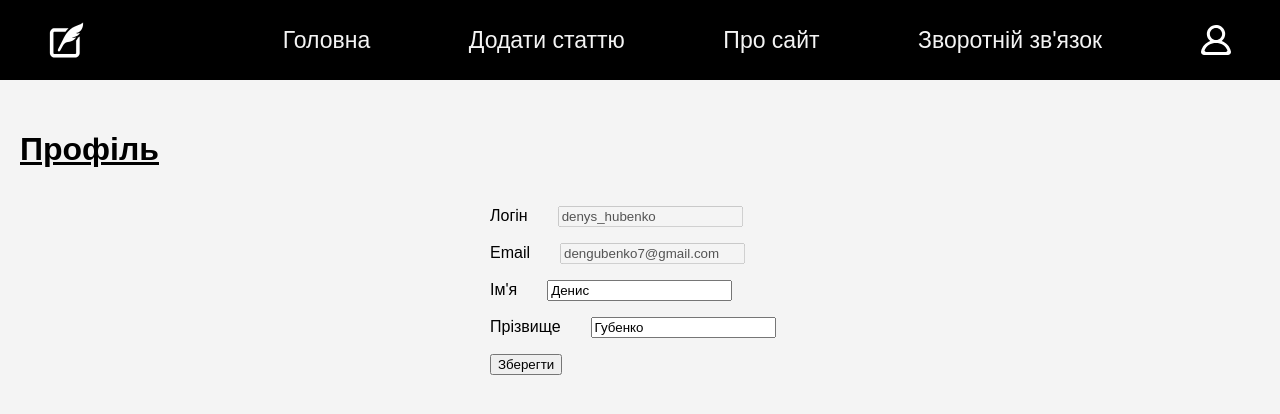
After one commit to denyshub/Blog_Django, a Django app: page /users/profile/ in a window 1280 px wide. The commit adds this page. Shown: the top 414 px of the page. Run offline with Django 4.2, Linux system fonts and the light colour scheme; a user stored in the database is signed in.

Commit message:
reg finished, profile added

```diff
--- a/petblog/blog/urls.py
+++ b/petblog/blog/urls.py
@@ -9,9 +9,7 @@ urlpatterns = [
     path('about/', views.about, name='about'),
     path('add_post/', views.AddPage.as_view(), name='add_post'),
     path('contacts/', views.contacts, name='contacts'),
-    path('login/', views.login, name='login'),
     path('post/<slug:post_slug>/', views.ShowPost.as_view(), name='post'),
-    path('archive/<year4:year>/', views.archive, name='archive'),
     path('category/<slug:category_slug>/', views.PostCategory.as_view(), name='category'),
     path('tag/<slug:tag_slug>/', views.PostTags.as_view(), name='tag'),
     path('edit/<slug:slug>/', views.UpdatePage.as_view(), name='edit_page'),
--- a/petblog/petblog/settings.py
+++ b/petblog/petblog/settings.py
@@ -11,6 +11,7 @@ https://docs.djangoproject.com/en/4.2/ref/settings/
 """
 
 from pathlib import Path
+
 
 # Build paths inside the project like this: BASE_DIR / 'subdir'.
 BASE_DIR = Path(__file__).resolve().parent.parent
@@ -136,3 +137,7 @@ DEFAULT_AUTO_FIELD = 'django.db.models.BigAutoField'
 LOGIN_REDIRECT_URL = 'home'
 LOGOUT_REDIRECT_URL = 'users:login'
 LOGIN_URL = 'users:login'
+
+AUTHENTICATION_BACKENDS =  [
+    "django.contrib.auth.backends.ModelBackend",
+    "users.authentication.EmailAuthBackend"]
--- a/petblog/petblog/static/blog/css/styles.css
+++ b/petblog/petblog/static/blog/css/styles.css
@@ -307,6 +307,7 @@ flex-direction: row;
 .form-error{
   color: red;
   position: relative;
+  width: 300px;
   list-style-type: none;
 }
 .errorlist{ list-style-type: none;}
--- a/petblog/templates/base.html
+++ b/petblog/templates/base.html
@@ -31,6 +31,7 @@
     <div class="dropdown-menu">
       <a href="{% url 'users:register' %}" class="dropdown-item">Реєстрація</a>
       <a href="{% url 'users:login' %}" class="dropdown-item">Вхід</a>
+      <a href="{% url 'users:profile' %}" class="dropdown-item">Профіль</a>
     </div>
   </div>
 </div>
--- a/petblog/users/forms.py
+++ b/petblog/users/forms.py
@@ -1,6 +1,6 @@
 from django import forms
 from django.contrib.auth import get_user_model
-from django.contrib.auth.forms import AuthenticationForm
+from django.contrib.auth.forms import AuthenticationForm, UserCreationForm
 
 
 class LoginUserForm(AuthenticationForm):
@@ -11,12 +11,40 @@ class LoginUserForm(AuthenticationForm):
         user = get_user_model()
         fields = ['username', 'password']
 
-class RegisterUserForm(forms.ModelForm):
-    username = forms.CharField(label='Логін',  widget=forms.TextInput())
-    password = forms.CharField(label='Пароль', widget=forms.PasswordInput())
-    password_check = forms.CharField(label='Пароль', widget=forms.PasswordInput())
+
+
+class RegisterUserForm(UserCreationForm):
+    username = forms.CharField(label='Логін', widget=forms.TextInput())
+    password1 = forms.CharField(label='Пароль', widget=forms.PasswordInput(), required=True)
+    password2 = forms.CharField(label='Підтвердити пароль', widget=forms.PasswordInput(), required=True)
 
     class Meta:
-        model =get_user_model()
-        fields = ['username', 'email', 'first_name','last_name','password', 'password_check']
-        labels = {'email': 'email', 'first_name': 'Ім\'я', 'last_name':'Прізвище'}
+        model = get_user_model()
+        fields = ['username', 'email', 'first_name', 'last_name', 'password1', 'password2']
+        exclude = ['password_auth',]
+        labels = {
+            'email': 'Email',
+            'first_name': 'Ім\'я',
+            'last_name': 'Прізвище'
+        }
+
+    def clean_email(self):
+        email = self.cleaned_data.get('email')
+        if get_user_model().objects.filter(email=email).exists():
+            raise forms.ValidationError('Email вже зареєстрований')
+        return email
+
+
+class ProfileUserForm(forms.ModelForm):
+    username = forms.CharField(disabled=True, label='Логін', widget=forms.TextInput(attrs={'class': 'form-input'}))
+    email = forms.CharField(disabled=True, label='Email', widget=forms.TextInput(attrs={'class': 'form-input'}))
+
+    class Meta:
+
+        model = get_user_model()
+        fields = ['username', 'email', 'first_name', 'last_name']
+        labels = {
+            'email': 'Email',
+            'first_name': 'Ім\'я',
+            'last_name': 'Прізвище'
+        }
--- a/petblog/users/templates/users/login.html
+++ b/petblog/users/templates/users/login.html
@@ -1,5 +1,5 @@
 {% extends 'base.html' %} {%block content%}
-<h1 class="main-label">Авторизація</h1>
+<h1 class="main-label">{{title}}</h1>
 <div class="addpost-form-container">
   {%if user.is_authenticated%}
   <div class="user-info">
--- /dev/null
+++ b/petblog/users/templates/users/profile.html
@@ -0,0 +1,18 @@
+{% extends 'base.html' %} {%block content%}
+<h1 class="main-label">{{title}}</h1>
+<div class="addpost-form-container">
+    <div class = 'addpost-form'>
+    <form method="post">
+        {%csrf_token%}
+        <div class='form-error'>{{form.non_field_errors}}</div>
+  {%for f in form%}
+  <p><label class='form-label' for '{{f.id_for_label}}'>{{f.label}}</label>{{f}}</p>
+  <div class='form-error'>{{f.errors}}
+  </div>
+  {%endfor%}
+      <p><button type="submit">Зберегти</button></p>
+    </form>
+  </div>
+</div>
+
+  {%endblock%}
--- /dev/null
+++ b/petblog/users/templates/users/register_done.html
@@ -0,0 +1,6 @@
+{% extends 'base.html' %} {%block content%}
+<h1 class="main-label">Реєстрація</h1>
+<div class="addpost-form-container">
+<h3>Ви успішно зареєструвлися,</h3>{{user.first_name}}!
+</div>
+  {%endblock%}
--- a/petblog/users/urls.py
+++ b/petblog/users/urls.py
@@ -1,6 +1,7 @@
 from django.contrib.auth.views import LogoutView
 from django.urls import path
 from . import views
+from .views import RegisterUser, ProfileUser
 
 app_name = 'users'
 
@@ -8,5 +9,6 @@ app_name = 'users'
 urlpatterns = [
     path('login/', views.LoginUser.as_view(), name='login'),
     path('logout/', LogoutView.as_view(), name='logout'),
-    path('register/', views.register, name='register'),
+    path('register/', RegisterUser.as_view(), name='register'),
+    path('profile/', ProfileUser.as_view(), name='profile')
 ]
--- a/petblog/users/views.py
+++ b/petblog/users/views.py
@@ -1,25 +1,13 @@
-from django.contrib.auth import authenticate, login, logout
+from django.contrib.auth import authenticate, login, logout, get_user_model
 from django.contrib.auth.forms import AuthenticationForm
+from django.contrib.auth.mixins import LoginRequiredMixin
 from django.contrib.auth.views import LoginView
 from django.http import HttpResponse, HttpResponseRedirect
 from django.shortcuts import render
 from django.urls import reverse, reverse_lazy
+from django.views.generic import CreateView, UpdateView
 
-from users.forms import LoginUserForm, RegisterUserForm
-
-
-def login_user(request):
-    if request.method == 'POST':
-        form = LoginUserForm(request.POST)
-        if form.is_valid():
-            cd = form.cleaned_data
-            user = authenticate(request, username=cd['username'], password=cd['password'])
-            if user and user.is_active:
-                login(request, user)
-                return HttpResponseRedirect(reverse('home'))
-    else:
-        form = LoginUserForm()
-    return render(request, 'users/login.html', {'form': form})
+from users.forms import LoginUserForm, RegisterUserForm, ProfileUserForm
 
 
 class LoginUser(LoginView):
@@ -28,13 +16,20 @@ class LoginUser(LoginView):
     extra_context = {'title': 'Авторизація'}
 
 
-def register(request):
-    form = RegisterUserForm()
-    return render(request, 'users/register.html', {'form': form})
+class RegisterUser(CreateView):
+    form_class = RegisterUserForm
+    template_name = 'users/register.html'
+    extra_context = {'title': 'Реєстрація'}
+    success_url = reverse_lazy('users:login')
 
+class ProfileUser(LoginRequiredMixin, UpdateView):
+    model = get_user_model()
+    form_class = ProfileUserForm
+    template_name = 'users/profile.html'
+    extra_context = {'title': 'Профіль'}
 
+    def get_success_url(self):
+        return reverse_lazy('users:profile')
 
-
-def logout_user(request):
-    logout(request)
-    return HttpResponseRedirect(reverse('users:login'))
+    def get_object(self, queryset=None):
+        return self.request.user
```
Also changed, not shown: petblog/blog/views.py (+7 -24 lines), petblog/users/authentication.py (added, +22 -0 lines), petblog/users/templates/users/register.html (+9 -1 lines), petblog/db.sqlite3.
